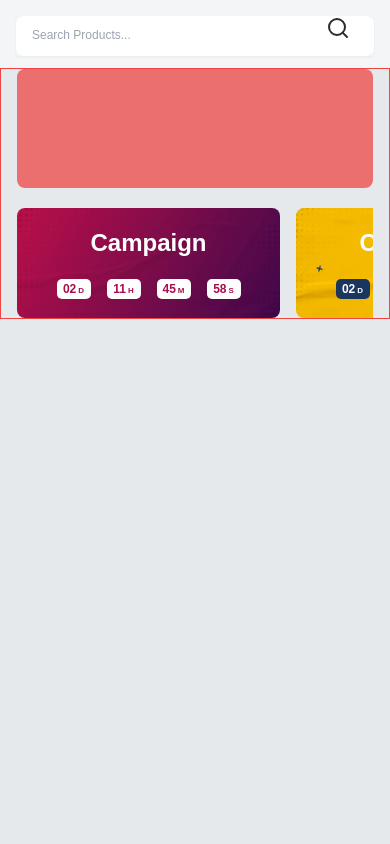
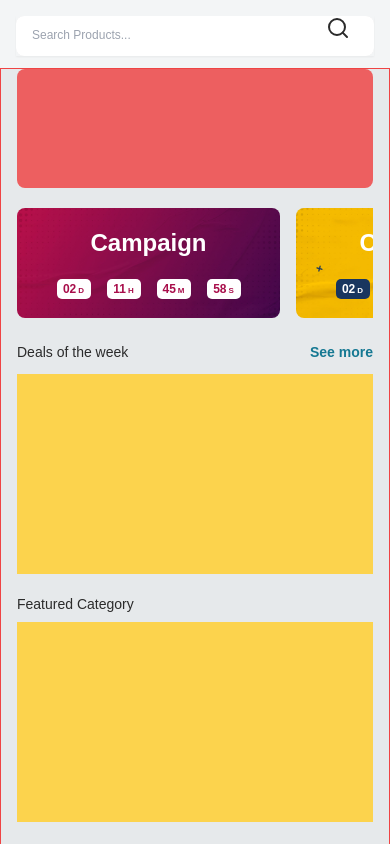
Before and after one commit to rahat9016/tecgensoft-ecommerce, a Next.js app: page / in a window 390 px wide. Shown: the top 844 px of the page. Built offline with nearby package versions, Linux system fonts and the light colour scheme.

Commit message:
section header created , working on featured products section

```diff
--- /dev/null
+++ b/src/components/CustomComponents/SectionHeader.tsx
@@ -0,0 +1,35 @@
+import {cn} from "@/lib/utils";
+import Link from "next/link";
+import React from "react";
+
+type SectionHeaderProps = {
+  title: string;
+  showLink?: boolean;
+  seeMoreLink?: string;
+};
+
+const SectionHeader: React.FC<SectionHeaderProps> = ({
+  title,
+  showLink = true,
+  seeMoreLink = "#",
+}) => {
+  return (
+    <div className="w-full flex justify-between items-center">
+      <h1 className={cn("text-[#2B2B2B] text-sm lg:text-lg font-medium")}>
+        {title}
+      </h1>
+      {showLink && (
+        <Link
+          href={seeMoreLink}
+          className="text-[#157892] text-sm lg:text-base leading-7 font-semibold lg:font-bold group overflow-hidden">
+          <div className="relative">
+            <p>See more</p>
+            <p className="group-hover:translate-x-0 -translate-x-[110%] duration-300 ease-in-out transition-all w-[40%] bottom-1 left-[2px] bg-[#157892] absolute h-[2px]"></p>
+          </div>
+        </Link>
+      )}
+    </div>
+  );
+};
+
+export default SectionHeader;
--- a/src/components/users/home/HomeForBigScreen.tsx
+++ b/src/components/users/home/HomeForBigScreen.tsx
@@ -1,6 +1,7 @@
 import {Skeleton} from "@/components/ui/skeleton";
 import React from "react";
 import SliderBanner from "./SliderBanner";
+import SectionHeader from "@/components/CustomComponents/SectionHeader";
 
 const HomeForBigScreen = () => {
   return (
@@ -19,6 +20,12 @@ const HomeForBigScreen = () => {
             <SliderBanner />
           </div>
         </div>
+
+        {/* popular products */}
+        <div className="my-10">
+          {/* heading */}
+          <SectionHeader title="Popular Products" />
+        </div>
       </div>
     </div>
   );
--- a/src/components/users/home/HomeForSmallScreen.tsx
+++ b/src/components/users/home/HomeForSmallScreen.tsx
@@ -1,16 +1,36 @@
 import {Skeleton} from "@/components/ui/skeleton";
 import React from "react";
 import SliderBanner from "./SliderBanner";
+import SectionHeader from "@/components/CustomComponents/SectionHeader";
 
 const HomeForSmallScreen = () => {
   return (
-    <div className="px-4 border border-red-500 flex flex-col gap-5">
+    <div className="px-4 border border-red-500 flex flex-col gap-5 mb-20">
       {/* slider 1 */}
       <Skeleton className="min-w-[78.43%] h-[119px] max-h-[119px] bg-red-500 rounded-lg p-2" />
+
       {/* slider 2 */}
-      <div>
-        <SliderBanner />
+      <SliderBanner />
+
+      {/* deals of the week */}
+      <div className="flex flex-col gap-2">
+        <SectionHeader title="Deals of the week" />
+        <div className="min-h-[200px] bg-amber-300"></div>
       </div>
+
+      {/* featured category */}
+      <div className="flex flex-col gap-2">
+        <SectionHeader title="Featured Category" showLink={false} />
+        <div className="min-h-[200px] bg-amber-300"></div>
+      </div>
+
+      {/* featured products */}
+      <div className="flex flex-col gap-2">
+        <SectionHeader title="Featured Products" showLink={false} />
+        <div className="min-h-[200px] bg-amber-300"></div>
+      </div>
+
+      {/*  */}
     </div>
   );
 };
```
